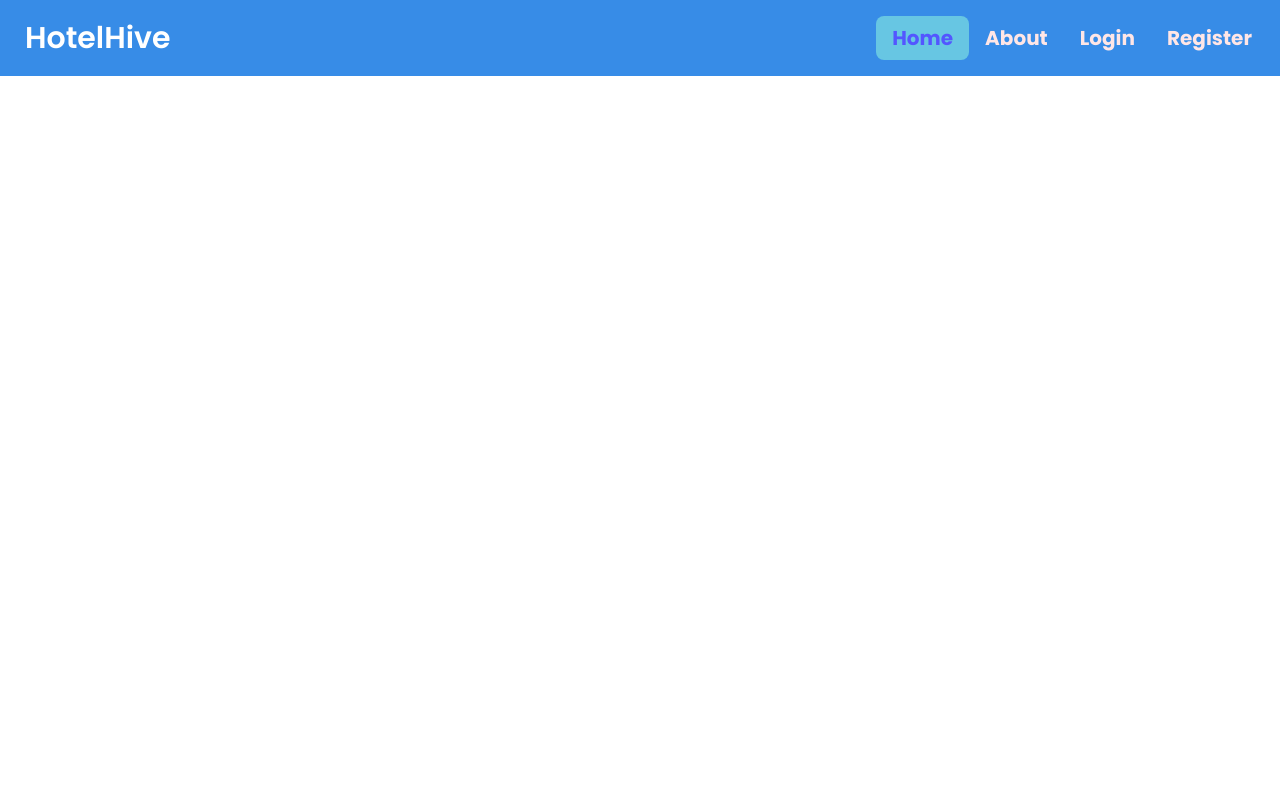
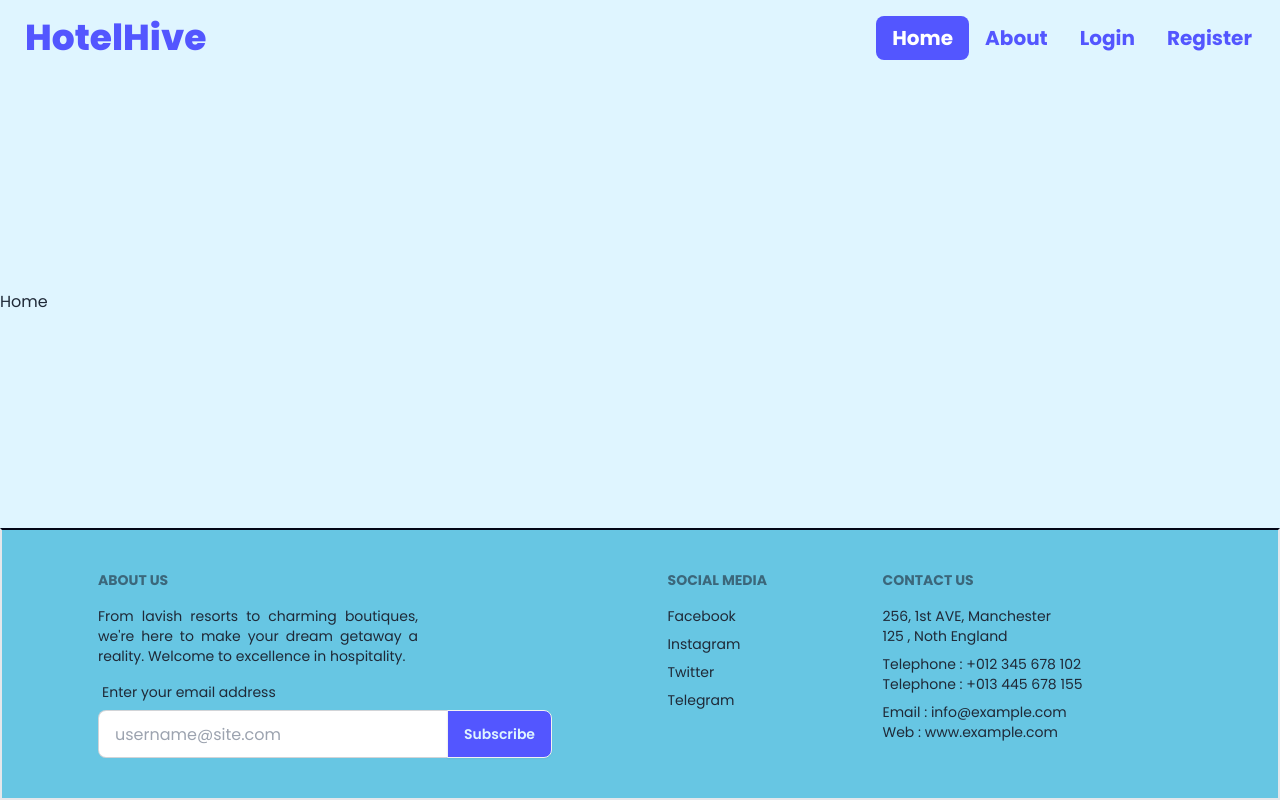
Before and after one commit to GaziFayaz/Hospitality-Real-Estate, a React (Vite) app: page / in a window 1280 px wide. Built offline with nearby package versions, Linux system fonts and the light colour scheme.

Commit message:
login page ui

```diff
--- a/package.json
+++ b/package.json
@@ -15,6 +15,7 @@
     "match-sorter": "^6.3.4",
     "react": "^18.2.0",
     "react-dom": "^18.2.0",
+    "react-icons": "^5.0.1",
     "react-router-dom": "^6.22.3",
     "sort-by": "^1.2.0"
   },
--- /dev/null
+++ b/src/Components/About.jsx
@@ -0,0 +1,9 @@
+import React from 'react'
+
+const About = () => {
+  return (
+    <div>About</div>
+  )
+}
+
+export default About
--- /dev/null
+++ b/src/Components/Footer.jsx
@@ -0,0 +1,54 @@
+import React from "react";
+
+const Footer = () => {
+	return (
+		<footer className="footer p-10 bg-[#67C6E3] border-t-slate-950 border-2 text-base-content px-24">
+			<form>
+				<h6 className="footer-title">About Us</h6>
+				<p className="w-80 text-justify">
+					From lavish resorts to charming boutiques, we're here to make your
+					dream getaway a reality. Welcome to excellence in hospitality.
+				</p>
+				<fieldset className="form-control w-80">
+					<label className="label">
+						<span className="label-text">Enter your email address</span>
+					</label>
+					<div className="join">
+						<input
+							type="text"
+							placeholder="username@site.com"
+							className="input input-bordered join-item"
+						/>
+						<button className="btn bg-[#5356FF] join-item text-[#DFF5FF]">
+							Subscribe
+						</button>
+					</div>
+				</fieldset>
+			</form>
+			<nav>
+				<h6 className="footer-title">Social Media</h6>
+				<a className="link link-hover">Facebook</a>
+				<a className="link link-hover">Instagram</a>
+				<a className="link link-hover">Twitter</a>
+				<a className="link link-hover">Telegram</a>
+			</nav>
+			<nav className="gap-2">
+				<h6 className="footer-title">Contact Us</h6>
+				<div>
+					<p>256, 1st AVE, Manchester</p>
+					<p>125 , Noth England</p>
+				</div>
+				<div>
+					<p>Telephone : +012 345 678 102</p>
+					<p>Telephone : +013 445 678 155</p>
+				</div>
+				<div>
+					<p>Email : <a className="link link-hover">info@example.com</a></p>
+					<p>Web : <a className="link link-hover">www.example.com</a></p>
+				</div>
+			</nav>
+		</footer>
+	);
+};
+
+export default Footer;
--- /dev/null
+++ b/src/Components/Home.jsx
@@ -0,0 +1,9 @@
+import React from 'react'
+
+const Home = () => {
+  return (
+    <div>Home</div>
+  )
+}
+
+export default Home
--- /dev/null
+++ b/src/Components/Login.jsx
@@ -0,0 +1,57 @@
+import { FaFacebookF, FaGoogle } from "react-icons/fa";
+import { Link } from "react-router-dom";
+
+const Login = () => {
+	return (
+		<div className="flex-1 flex items-center">
+			<form
+				action=""
+				className="mx-auto flex flex-col gap-4 w-[350px] md:w-[400px] lg:w-1/4 items-center p-12 bg-[#5356FF] rounded-3xl"
+			>
+				<h1 className="text-3xl font-bold text-center text-white">Login</h1>
+				<div className="w-full">
+					<p className="text-xl font-semibold text-white mb-2">Email</p>
+					<input
+						type="email"
+						name="email"
+						id="email"
+						placeholder="Your Email"
+						className="border-b-2 border-gray-400 w-full p-2 rounded-xl"
+					/>
+				</div>
+				<div className="w-full flex flex-col">
+					<p className="text-xl font-semibold text-white mb-2">Password</p>
+					<input
+						type="password"
+						name="password"
+						id="password"
+						placeholder="Your Password"
+						className="border-b-2 border-gray-400 w-full p-2 rounded-xl"
+					/>
+					<a className="text-sm text-gray-300 self-end link-hover mt-1">
+						Forgot Password?
+					</a>
+				</div>
+				<button className="btn w-full text-xl border-none bg-[#67C6E3] text-white">
+					Login
+				</button>
+				<p className="text-white font-semibold">Or Sign In using</p>
+				<div className="flex gap-8">
+					<FaGoogle className="text-3xl text-white" />
+					<FaFacebookF className="text-3xl text-white" />
+				</div>
+				<p className="text-white w-full text-right mt-4">
+					New here?{" "}
+					<Link
+						to="/register"
+						className="link link-hover text-[#67C6E3] font-bold text-lg "
+					>
+						Register
+					</Link>
+				</p>
+			</form>
+		</div>
+	);
+};
+
+export default Login;
--- /dev/null
+++ b/src/Components/Navbar.jsx
@@ -0,0 +1,86 @@
+import React from "react";
+import { Link, NavLink } from "react-router-dom";
+
+const Navbar = () => {
+	const activeLinkAttr = "bg-[#5356FF] text-white";
+
+	const routeItems = (
+		<>
+			<li className="">
+				<NavLink
+					to="/"
+					className={({ isActive }) => (isActive ? activeLinkAttr : "")}
+				>
+					Home
+				</NavLink>
+			</li>
+			<li>
+				<NavLink
+					to="/about"
+					className={({ isActive }) => (isActive ? activeLinkAttr : "")}
+				>
+					About
+				</NavLink>
+			</li>
+			<li>
+				<NavLink
+					to="/login"
+					className={({ isActive }) => (isActive ? activeLinkAttr : "")}
+				>
+					Login
+				</NavLink>
+			</li>
+			<li>
+				<NavLink
+					to="/register"
+					className={({ isActive }) => (isActive ? activeLinkAttr : "")}
+				>
+					Register
+				</NavLink>
+			</li>
+		</>
+	);
+	return (
+		<div className="navbar ">
+			<div className="navbar-start">
+				<div className="dropdown">
+					<div tabIndex={0} role="button" className="btn btn-ghost lg:hidden">
+						<svg
+							xmlns="http://www.w3.org/2000/svg"
+							className="h-5 w-5"
+							fill="none"
+							viewBox="0 0 24 24"
+							stroke="currentColor"
+						>
+							<path
+								strokeLinecap="round"
+								strokeLinejoin="round"
+								strokeWidth="2"
+								d="M4 6h16M4 12h8m-8 6h16"
+							/>
+						</svg>
+					</div>
+					<ul
+						tabIndex={0}
+						className="menu menu-sm dropdown-content mt-3 z-[1] p-2 shadow bg-base-100 rounded-box w-52"
+					>
+						{routeItems}
+					</ul>
+				</div>
+				<Link
+					to={"/"}
+					className="btn btn-ghost text-4xl text-[#5356FF] font-extrabold"
+				>
+					HotelHive
+				</Link>
+			</div>
+			<div className="navbar-end hidden lg:flex">
+				<ul className="menu menu-horizontal px-1 text-xl font-bold text-[#5356FF]">
+					{routeItems}
+				</ul>
+			</div>
+		</div>
+	);
+};
+
+export default Navbar;
--- /dev/null
+++ b/src/Components/Register.jsx
@@ -0,0 +1,9 @@
+import React from 'react'
+
+const Register = () => {
+  return (
+    <div>Register</div>
+  )
+}
+
+export default Register
--- a/src/Layout/Root.jsx
+++ b/src/Layout/Root.jsx
@@ -1,86 +1,14 @@
-import { Link, NavLink } from "react-router-dom";
+import { Outlet } from "react-router-dom";
+import Navbar from "../Components/Navbar";
+import Footer from "../Components/Footer";
 
 const Root = () => {
-	const routeItems = (
-		<>
-			<li>
-				<NavLink
-					to="/"
-					className={({ isActive}) =>
-						isActive ? "bg-[#67C6E3] text-[#5356FF]" : ""
-					}
-				>
-					Home
-				</NavLink>
-			</li>
-			<li>
-				<NavLink
-					to="/about"
-					className={({ isActive}) =>
-						isActive ? "bg-[#67C6E3] text-[#5356FF]" : ""
-					}
-				>
-					About
-				</NavLink>
-			</li>
-			<li>
-				<NavLink
-					to="/login"
-					className={({ isActive}) =>
-						isActive ? "bg-[#67C6E3] text-[#5356FF]" : ""
-					}
-				>
-					Login
-				</NavLink>
-			</li>
-			<li>
-				<NavLink
-					to="/register"
-					className={({ isActive}) =>
-						isActive ? "bg-[#67C6E3] text-[#5356FF]" : ""
-					}
-				>
-					Register
-				</NavLink>
-			</li>
-		</>
-	);
+
 	return (
-		<div className="font-poppins">
-			<div className="navbar bg-[#378CE7]">
-				<div className="navbar-start">
-					<div className="dropdown">
-						<div tabIndex={0} role="button" className="btn btn-ghost lg:hidden">
-							<svg
-								xmlns="http://www.w3.org/2000/svg"
-								className="h-5 w-5"
-								fill="none"
-								viewBox="0 0 24 24"
-								stroke="currentColor"
-							>
-								<path
-									strokeLinecap="round"
-									strokeLinejoin="round"
-									strokeWidth="2"
-									d="M4 6h16M4 12h8m-8 6h16"
-								/>
-							</svg>
-						</div>
-						<ul
-							tabIndex={0}
-							className="menu menu-sm dropdown-content mt-3 z-[1] p-2 shadow bg-base-100 rounded-box w-52"
-						>
-							{routeItems}
-						</ul>
-					</div>
-					<Link to={"/"} className="btn btn-ghost text-3xl text-white ">HotelHive</Link>
-				</div>
-				<div className="navbar-end hidden lg:flex">
-					<ul className="menu menu-horizontal px-1 text-xl font-bold text-[#FFE6E6]">
-						{routeItems}
-					</ul>
-				</div>
-			</div>
+		<div className="font-poppins min-h-screen flex flex-col justify-between bg-[#DFF5FF]">
+			<Navbar></Navbar>
+			<Outlet></Outlet>
+			<Footer></Footer>
 		</div>
 	);
 };
```
Also changed, not shown: src/Routes/Routes.jsx (+22 -0 lines), 1 other file (tests, documents, lock files or other folders).
